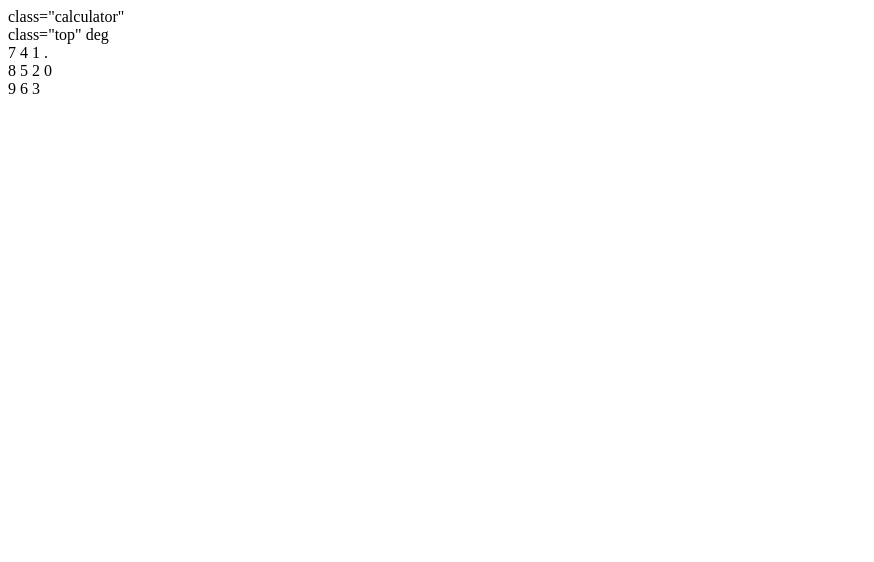
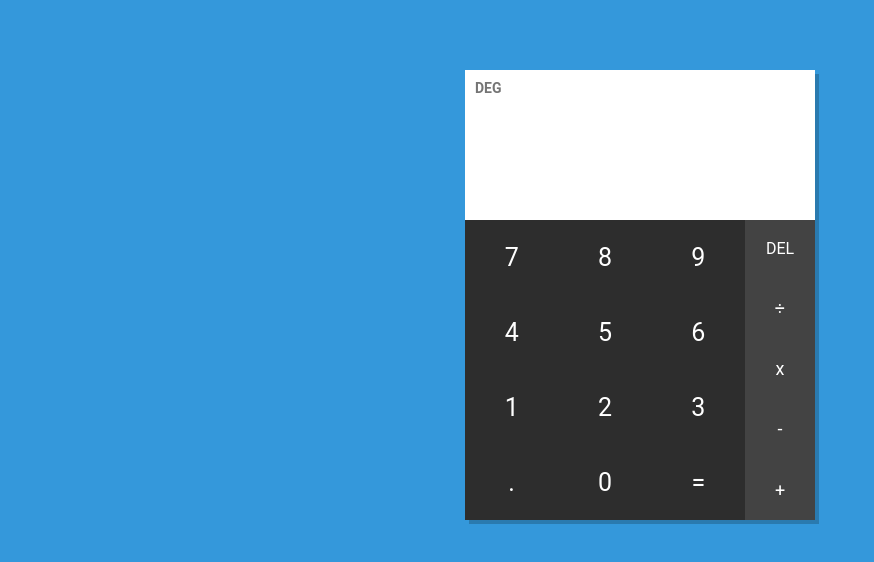
Before and after one commit to jroman3/Calculator, a plain HTML site: page index.html in a window 1280 px wide. Shown: the whole page, without its empty margins (0-874 px from the left). Drawn offline with Linux system fonts and the light colour scheme.

Commit message:
new change

```diff
--- a/index.html
+++ b/index.html
@@ -3,11 +3,13 @@
 <head>
     <meta charset="UTF-8">
     <meta name="viewport" content="width=device-width, initial-scale=1.0">
+    <meta http-equiv="X-UA-Compatible" content="ie=edge">
     <title>JavaScript Calculator</title>
+    <link rel="stylesheet" href="style.css">
 </head>
 <body>
-    <main> class="calculator"
-        <div> class="top"
+    <main class="calculator">
+        <div class="top">
             <span class="unit">deg</span>
             <section class="screen">
                 <div class="input"></div>
@@ -17,31 +19,35 @@
         <div class="bottom">
             <section class="keys">
                 <div class="column">
-                    <span data-key="">7</span>
-                    <span data-key="">4</span>
-                    <span data-key="">1</span>
-                    <span data-key="">.</span>
+                    <span data-key="7">7</span>
+                    <span data-key="4">4</span>
+                    <span data-key="1">1</span>
+                    <span data-key=".">.</span>
                 </div>
                 <div class="column">
-                    <span>8</span>
-                    <span>5</span>
-                    <span>2</span>
-                    <span>0</span>
+                    <span data-key="8">8</span>
+                    <span data-key="5">5</span>
+                    <span data-key="2">2</span>
+                    <span data-key="0">0</span>
                 </div>
                 <div class="column">
-                    <span>9</span>
-                    <span>6</span>
-                    <span>3</span>
-                    <span></span>
+                    <span data-key="9">9</span>
+                    <span data-key="6">6</span>
+                    <span data-key="3">3</span>
+                    <span class="equals-to" data-key="=">=</span>
                 </div>
-                <div class="column">
-                    <span></span>
-                    <span></span>
-                    <span></span>
-                    <span></span>
+                </section>
+
+                <section class="operators">
+                    <span class="delete">del</span>
+                    <span data-key="÷">÷</span>
+                    <span data-key="x">x</span>
+                    <span data-key="-">-</span>
+                    <span data-key="+">+</span>
                 </div>
             </section>
         </div>
     </main>
+    <script src="app.js"></script>
 </body>
 </html>
--- /dev/null
+++ b/style.css
@@ -0,0 +1,142 @@
+* {
+    margin: 0;
+    padding: 0;
+    box-sizing: border-box;
+}
+
+html {
+    font-family: "Roboto", "Noto Sans", "Helvetica", sans-serif;
+    font-size: 14px;
+    background-color: #3498DB;
+    height: 100%;
+}
+
+.calculator{
+    width: 350px;
+    height: auto;
+    margin: 70px auto 0;
+    overflow: hidden;
+    box-shadow: 4px 4px rgba(0, 0, 0, 0.2);
+}
+
+.calculator span{
+    -moz-user-select: none;
+    user-select: none;
+}
+
+.top{
+    position: relative;
+    height: 150px;
+    background-color: white;
+}
+
+.top .unit {
+    text-transform: uppercase;
+    position: absolute;
+    top: 10px;
+    left: 10px;
+    font-weight: 700;
+    color: #757575;
+}
+
+.top .screen{
+    position: relative;
+    width: 100%;
+    top: 20%;
+    height: 80%;
+}
+
+.screen > div{
+    display: flex;
+    align-items: center;
+    justify-content: flex-end;
+    width: 100%;
+    padding: 5px;
+    text-align: right;
+}
+
+.screen .input{
+    color: #757575;
+    height: 60%;
+    font-size: 35px;
+}
+
+.screen .result{
+    color: #9e9e9e;
+    font-size: 20px;
+    height: 40%;
+}
+
+.bottom{
+    background-color: #2D2D2D;
+    height: 300px;
+    color: #fff;
+    cursor: pointer;
+}
+
+.bottom section{
+    position: relative;
+    height: 100%;
+    float: left;
+    display: flex;
+}
+
+.keys{
+    width: 80%;
+}
+
+.keys .column{
+    display: flex;
+    flex-grow: 1;
+}
+
+.keys .column, .operators{
+    flex-direction: column;
+    justify-content: center;
+    align-items: center;
+}
+
+.keys .column span, .operators span{
+    position: relative;
+    overflow: hidden;
+    flex-grow: 1;
+    width: 100%;
+    line-height: 1;
+    padding: 10px;
+    display: flex;
+    justify-content: center;
+    align-items: center;
+    transition: background-color 0.5s;
+}
+
+.keys .column span{
+    font-size: 25px;
+}
+
+.keys .column span:hover, .operators span:hover{
+    background-color: rgba(0, 0, 0, 0.2);
+}
+
+.operators{
+    width: 20%;
+    font-size: 18px;
+    background-color: #434343;
+}
+
+.delete{
+    font-size: 16px;
+    text-transform: uppercase;
+}
+
+.credit{
+    display: block;
+    text-align: center;
+    width: 100%;
+    position: absolute;
+    bottom: 20px;
+    margin: 0 auto;
+}
+
+.credit a, .error{
+    color: #C2185B;
+}
```
Also changed, not shown: app.js (added).
